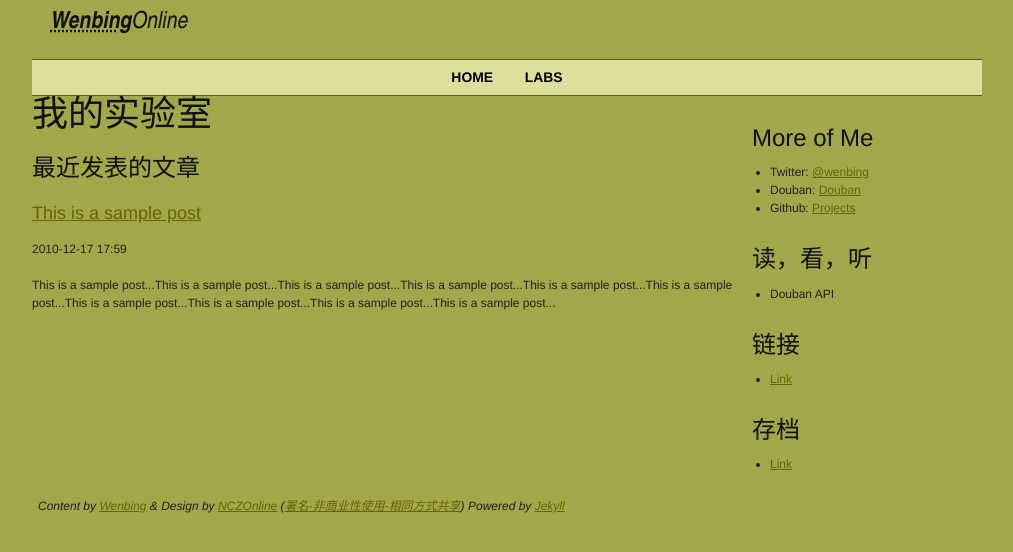
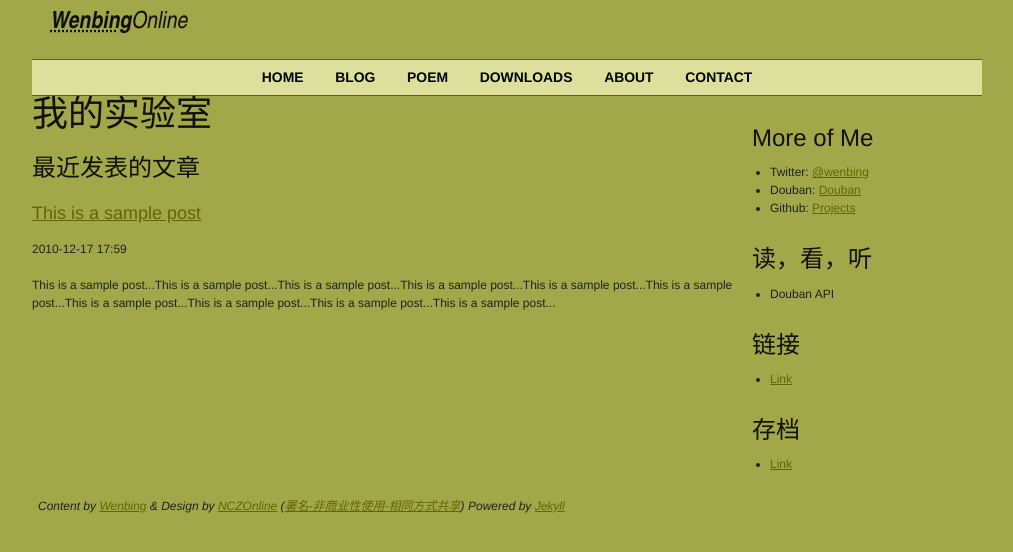
Before and after one commit to GunioRobot/wenbing.github.com, a Jekyll site: the page built from labs/index.markdown, in a window 1280 px wide. Shown: the top 552 px of the page, without its empty margins (133-1146 px from the left). Built offline with Jekyll 4.4.1, drawn with Linux system fonts in a browser that asks for light colours; Markdown is read by kramdown in place of the engine named in the settings.

Commit message:
modify #hd menu

```diff
--- a/_includes/nav-labs.html
+++ b/_includes/nav-labs.html
@@ -3,5 +3,9 @@
     </div>
     <ul class="clearfix">
       <li class="first"><a href="/">Home</a></li>
-      <li><a href="/labs/">Labs</a></li>
+      <li><a href="/blog/">Blog</a></li>
+      <li><a href="/poem/">Poem</a></li>
+      <li><a href="/download/">Downloads</a></li>
+      <li><a href="/about/">About</a></li>
+      <li><a href="/contact/">Contact</a></li>
     </ul>
--- a/_layouts/NCZOnline.html
+++ b/_layouts/NCZOnline.html
@@ -23,7 +23,7 @@
 
   </head>
   <body id="{{ page.section }}">
-    <div id="doc" class="container ">
+    <div id="doc" class="container">
       {{ content }}
       <div id="ft">
         <address>
```
